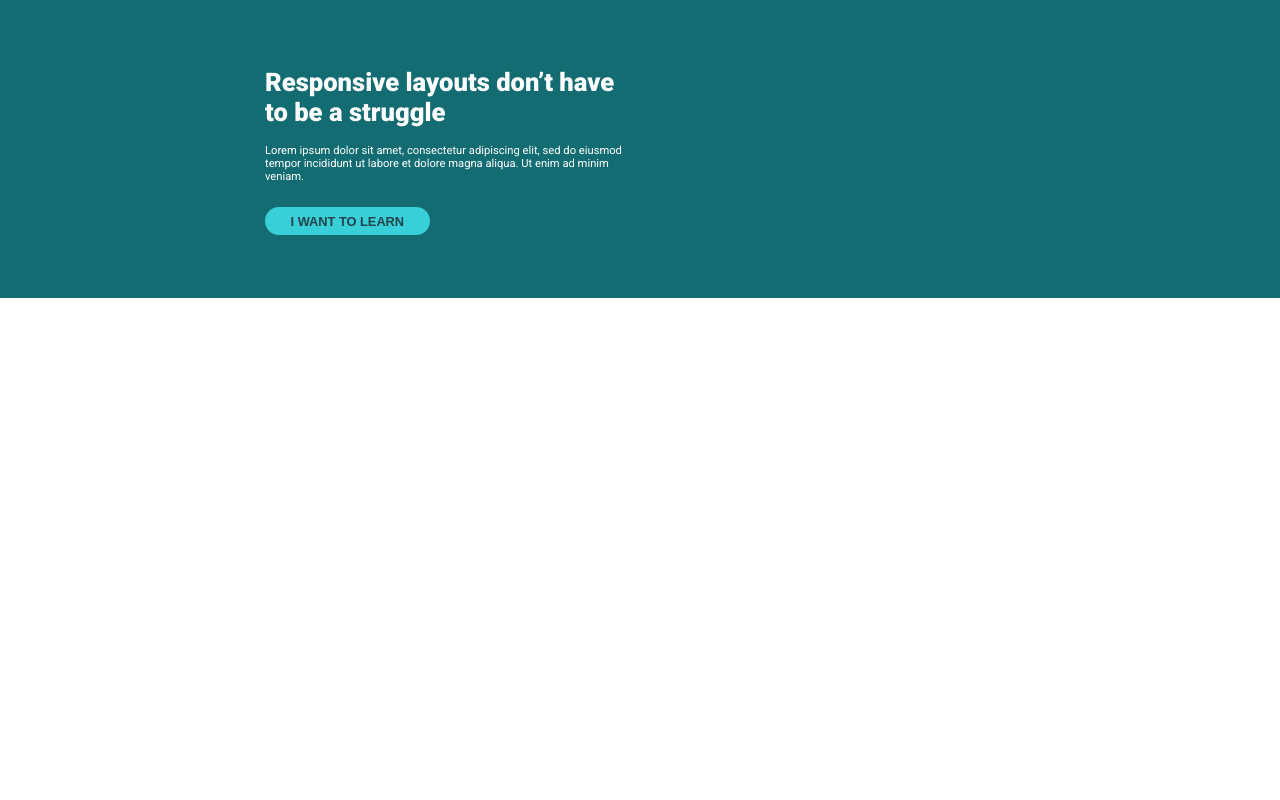
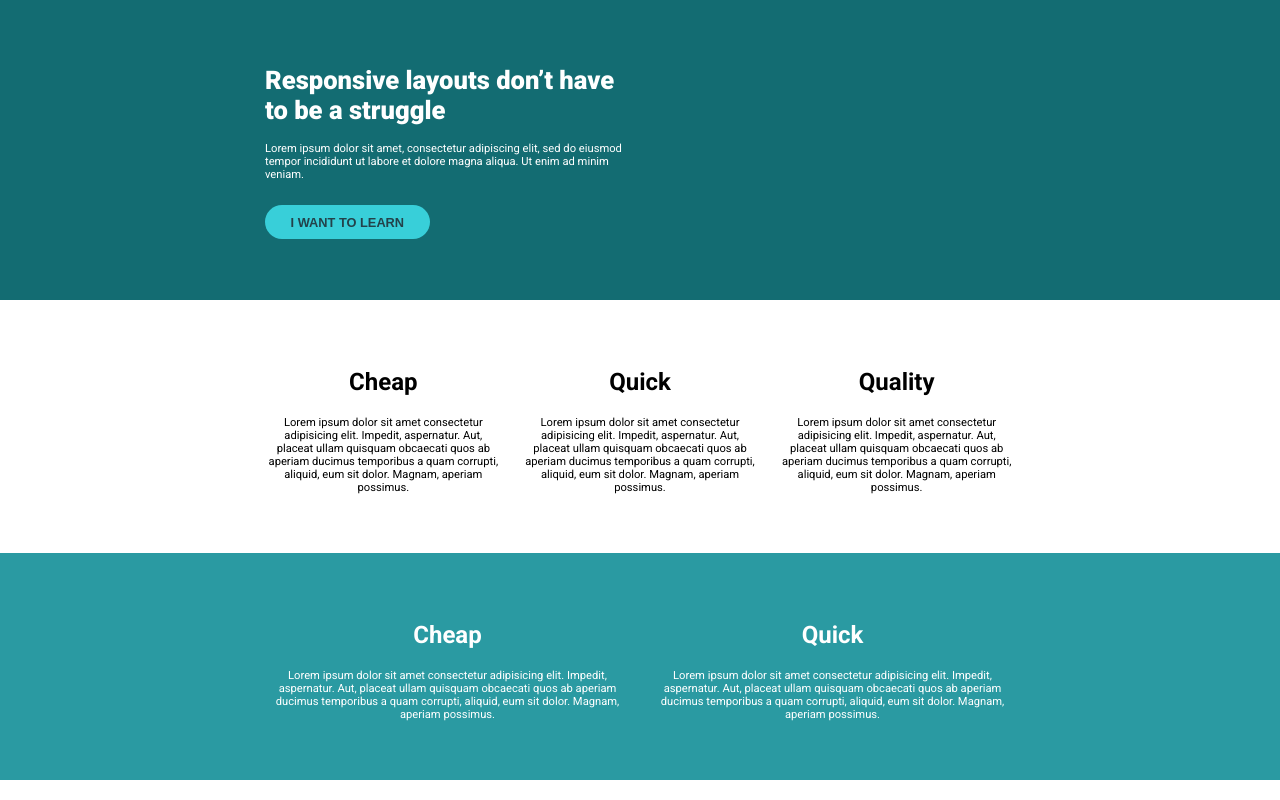
Before and after one commit to AshFromAvalon/responsive-layouts, a plain HTML site: page challenge03/index.html in a window 1280 px wide. Drawn offline with Linux system fonts and the light colour scheme.

Commit message:
flexbox challenge 1

```diff
--- a/challenge03/index.html
+++ b/challenge03/index.html
@@ -27,5 +27,58 @@
         <button class="btn">I want to learn</button>
       </div>
     </div>
+    <section>
+      <div class="container--flex">
+        <div class="col">
+          <h2>Cheap</h2>
+          <p>
+            Lorem ipsum dolor sit amet consectetur adipisicing elit. Impedit,
+            aspernatur. Aut, placeat ullam quisquam obcaecati quos ab aperiam
+            ducimus temporibus a quam corrupti, aliquid, eum sit dolor. Magnam,
+            aperiam possimus.
+          </p>
+        </div>
+        <div class="col">
+          <h2>Quick</h2>
+          <p>
+            Lorem ipsum dolor sit amet consectetur adipisicing elit. Impedit,
+            aspernatur. Aut, placeat ullam quisquam obcaecati quos ab aperiam
+            ducimus temporibus a quam corrupti, aliquid, eum sit dolor. Magnam,
+            aperiam possimus.
+          </p>
+        </div>
+        <div class="col">
+          <h2>Quality</h2>
+          <p>
+            Lorem ipsum dolor sit amet consectetur adipisicing elit. Impedit,
+            aspernatur. Aut, placeat ullam quisquam obcaecati quos ab aperiam
+            ducimus temporibus a quam corrupti, aliquid, eum sit dolor. Magnam,
+            aperiam possimus.
+          </p>
+        </div>
+      </div>
+    </section>
+    <section class="bg-accent">
+      <div class="container--flex text-light">
+        <div class="col">
+          <h2>Cheap</h2>
+          <p>
+            Lorem ipsum dolor sit amet consectetur adipisicing elit. Impedit,
+            aspernatur. Aut, placeat ullam quisquam obcaecati quos ab aperiam
+            ducimus temporibus a quam corrupti, aliquid, eum sit dolor. Magnam,
+            aperiam possimus.
+          </p>
+        </div>
+        <div class="col">
+          <h2>Quick</h2>
+          <p>
+            Lorem ipsum dolor sit amet consectetur adipisicing elit. Impedit,
+            aspernatur. Aut, placeat ullam quisquam obcaecati quos ab aperiam
+            ducimus temporibus a quam corrupti, aliquid, eum sit dolor. Magnam,
+            aperiam possimus.
+          </p>
+        </div>
+      </div>
+    </section>
   </body>
 </html>
--- a/challenge03/style.css
+++ b/challenge03/style.css
@@ -23,15 +23,39 @@ body {
   font-family: Roboto;
 }
 
+.bg-accent {
+  background-color: #2a9aa2;
+}
+
+.text-light {
+  color: white;
+}
+
+.container--flex {
+  display: flex;
+  width: 80%;
+  max-width: 750px;
+  margin: 0 auto;
+  padding: 3em 0;
+}
+
 .container {
   width: 80%;
   max-width: 750px;
   margin: 0 auto;
 }
 
+.col {
+  text-align: center;
+}
+
+.col + .col {
+  margin-left: 20px;
+}
+
 .intro {
   color: white;
-  padding: 50px 0;
+  padding: 3em 0;
   background: #136c72;
 }
 
@@ -55,8 +79,8 @@ p {
   font-weight: 700;
   font-size: 0.8rem;
   color: #23424a;
-  border-radius: 50px;
+  border-radius: 100px;
   border: none;
-  padding: 0.5em 2em;
+  padding: 0.75em 2em;
   margin: 1em 0;
 }
```
